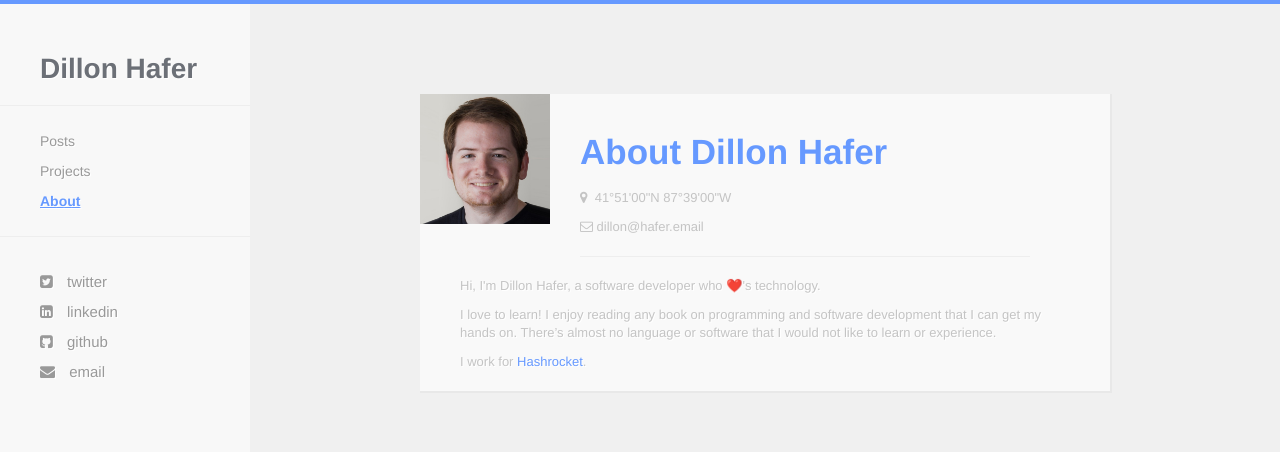
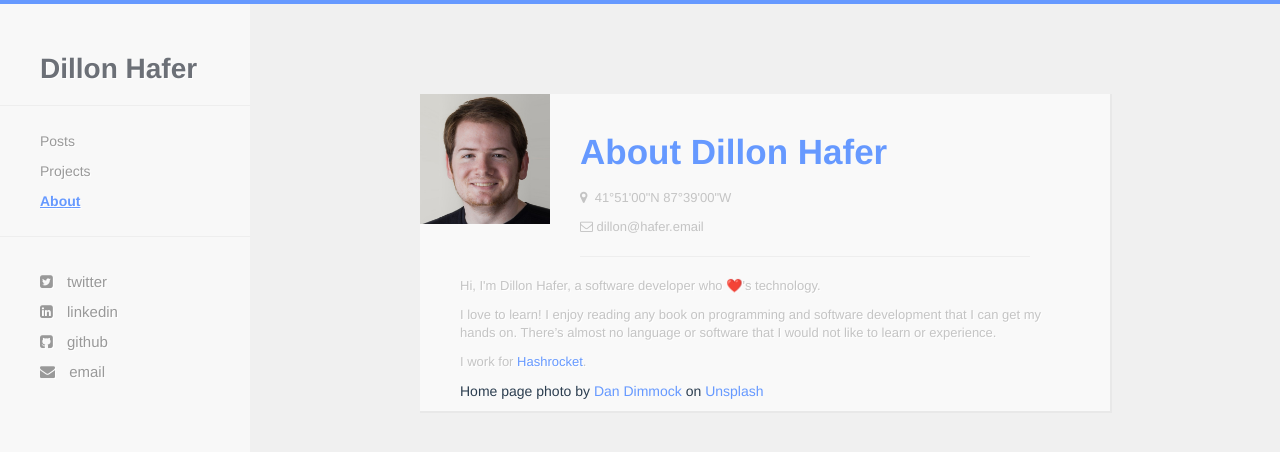
Before and after one commit to dillonhafer/dillonhafer.github.io, a Jekyll site: the page built from about.html, in a window 1280 px wide. Shown: the top 452 px of the page. Built offline with Jekyll 4.4.1, drawn with Linux system fonts in a browser that asks for light colours.

Commit message:
Add credit

```diff
--- a/about.html
+++ b/about.html
@@ -29,6 +29,14 @@ title: About
             </p>
 
             <p>I work for <a target='_blank' href='https://www.hashrocket.com'>Hashrocket</a>.</p>
+
+            <span>
+              Home page photo by
+              <a href="https://unsplash.com/photos/sNwnjxm8eTY?utm_source=unsplash&amp;utm_medium=referral&amp;utm_content=creditCopyText">
+                Dan  Dimmock
+              </a>
+              on <a href="https://unsplash.com/?utm_source=unsplash&amp;utm_medium=referral&amp;utm_content=creditCopyText">Unsplash</a>
+            </span>
           </div>
         </div>
     </div>
```
